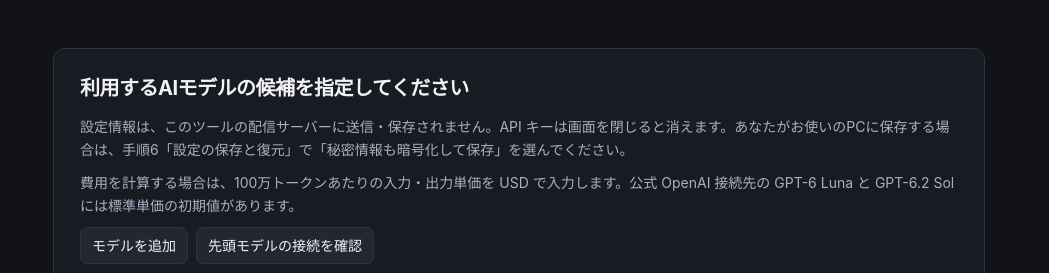
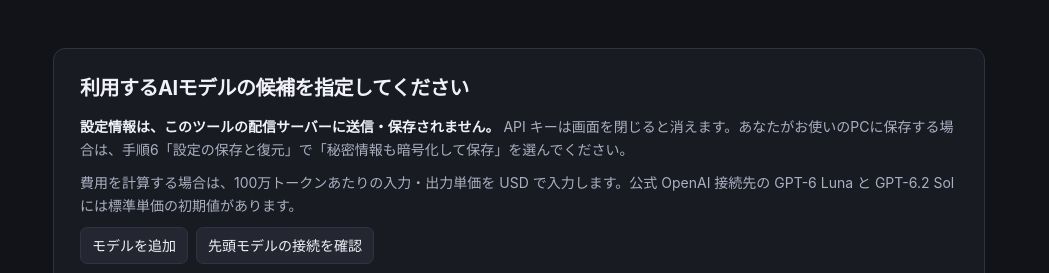
Before and after one commit to ahirose/llm-qa-eval, a plain HTML site: page index.html in a window 1280 px wide. Shown: the top 273 px of the page, 231-1280 px from the left. Drawn offline with Linux system fonts and the light colour scheme.

Commit message:
Emphasize local settings privacy in the app

```diff
--- a/index.html
+++ b/index.html
@@ -35,6 +35,7 @@ h1 { font-size: clamp(23px, 3vw, 34px); margin: 0; }
 h2 { font-size: 20px; margin: 0 0 14px; }
 p { margin: 10px 0; }
 .muted { color: var(--muted); }
+.muted strong { color: var(--text); font-weight: 700; }
 section { background: var(--panel); border: 1px solid var(--line); border-radius: 12px; padding: clamp(16px, 3vw, 26px); margin-bottom: 16px; }
 .actions { display: flex; flex-wrap: wrap; gap: 8px; align-items: center; }
 .step-actions { justify-content: space-between; }
@@ -93,7 +94,7 @@ tbody tr:last-child td { border-bottom: 0; }
 <div class="workspace">
 <p id="status" role="status" aria-live="polite"></p>
 <section data-page>
-<h2>利用するAIモデルの候補を指定してください</h2><p class="muted">設定情報は、このツールの配信サーバーに送信・保存されません。API キーは画面を閉じると消えます。あなたがお使いのPCに保存する場合は、手順6「設定の保存と復元」で「秘密情報も暗号化して保存」を選んでください。</p>
+<h2>利用するAIモデルの候補を指定してください</h2><p class="muted"><strong>設定情報は、このツールの配信サーバーに送信・保存されません。</strong> API キーは画面を閉じると消えます。あなたがお使いのPCに保存する場合は、手順6「設定の保存と復元」で「秘密情報も暗号化して保存」を選んでください。</p>
 <div id="models"></div>
 <p class="muted">費用を計算する場合は、100万トークンあたりの入力・出力単価を USD で入力します。公式 OpenAI 接続先の GPT-6 Luna と GPT-6.2 Sol には標準単価の初期値があります。</p>
 <div class="actions"><button id="add">モデルを追加</button><button id="testModel">先頭モデルの接続を確認</button></div>
```
